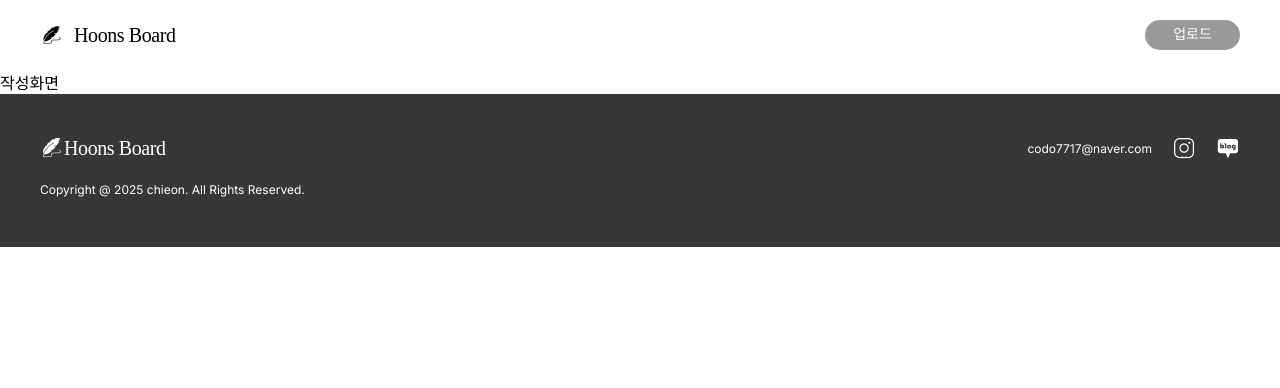
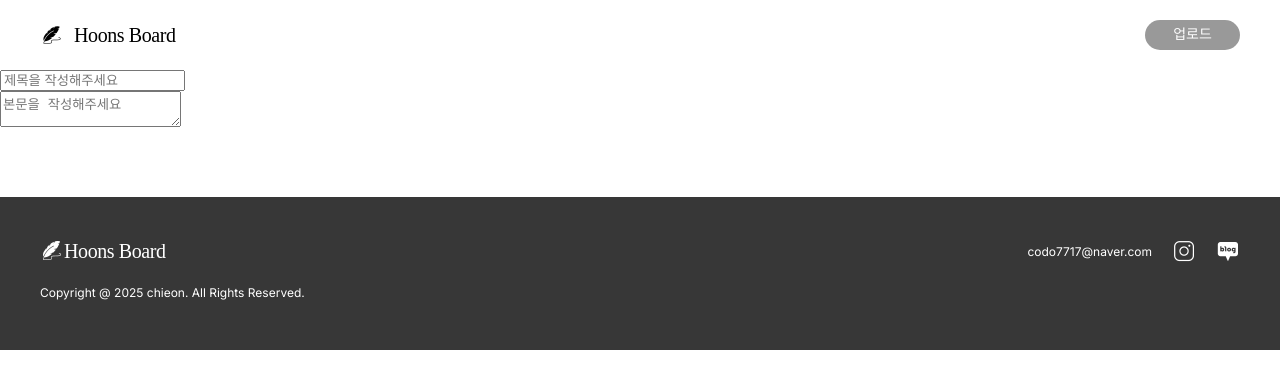
Before and after one commit to postwo/React_Blog_front, a React (Create React App) app in the folder board-front/: page /board/write in a window 1280 px wide. Shown: the top 388 px of the page. Built offline with nearby package versions, Linux system fonts and the light colour scheme; a web font is replaced by a local one.

Commit message:
게시물 작성 페이지 구조 완성

```diff
--- a/board-front/src/views/Board/Write/index.tsx
+++ b/board-front/src/views/Board/Write/index.tsx
@@ -1,6 +1,71 @@
-import React from 'react';
+import React, { useEffect, useRef, useState } from 'react';
 import './style.css';
+import { useBoardStore } from 'stores';
 
+//           component: 게시물 작성 화면 컴포넌트           //
 export default function BoardWrite() {
-  return <div>작성화면</div>;
+  //         state: 본문 영역 요소 참조 상태             //
+  const contentRef = useRef<HTMLTextAreaElement | null>(null);
+
+  //         state: 이미지 입력 요소 참조 상태             //
+  const imageInputRef = useRef<HTMLInputElement | null>(null);
+
+  //         state: 게시물 상태           //
+  const { title, setTitle } = useBoardStore();
+  const { content, setContent } = useBoardStore();
+  const { boardImageFileList, setBoardImageFileList } = useBoardStore();
+  const { resetBoard } = useBoardStore();
+
+  //         state: 게시물 이미지 미리보기 URL 상태     //
+  const [imageUrls, setImageUrls] = useState<string[]>([]);
+
+  //         effect: 마운트 일시 실행할 함수          //
+  useEffect(() => {
+    resetBoard();
+  }, []);
+
+  //         render: 게시물 작성 홤녀 컴포넌트 렌더링   //
+  return (
+    <div id="board-write-wrapper">
+      <div className="board-write-container">
+        <div className="board-write-box">
+          <div className="board-write-title-box">
+            <input
+              className="board-write-title-input"
+              type="text"
+              placeholder="제목을 작성해주세요"
+              value={title}
+            />
+          </div>
+          <div className="divider"></div>
+          <div className="board-write-content-box">
+            <textarea
+              ref={contentRef}
+              className="board-write-content-textarea"
+              placeholder="본문을 작성해주세요"
+              value={content}
+            />
+            <div className="icon-button">
+              <div className="icon image-box-light-icon"></div>
+            </div>
+            <input
+              ref={imageInputRef}
+              type="file"
+              accept="image/*"
+              style={{ display: 'none' }}
+            />
+            {/* accept는 내가 지정한것만 올릴수 있게 한다 지금 image를 설정한거처럼 */}
+          </div>
+          <div className="board-write-images-box">
+            <div className="board-write-image-box">
+              <img className="board-write-image" />
+              <div className="icon-button image-close">
+                <div className="icon close-icon"></div>
+              </div>
+            </div>
+          </div>
+        </div>
+      </div>
+    </div>
+  );
 }
```
